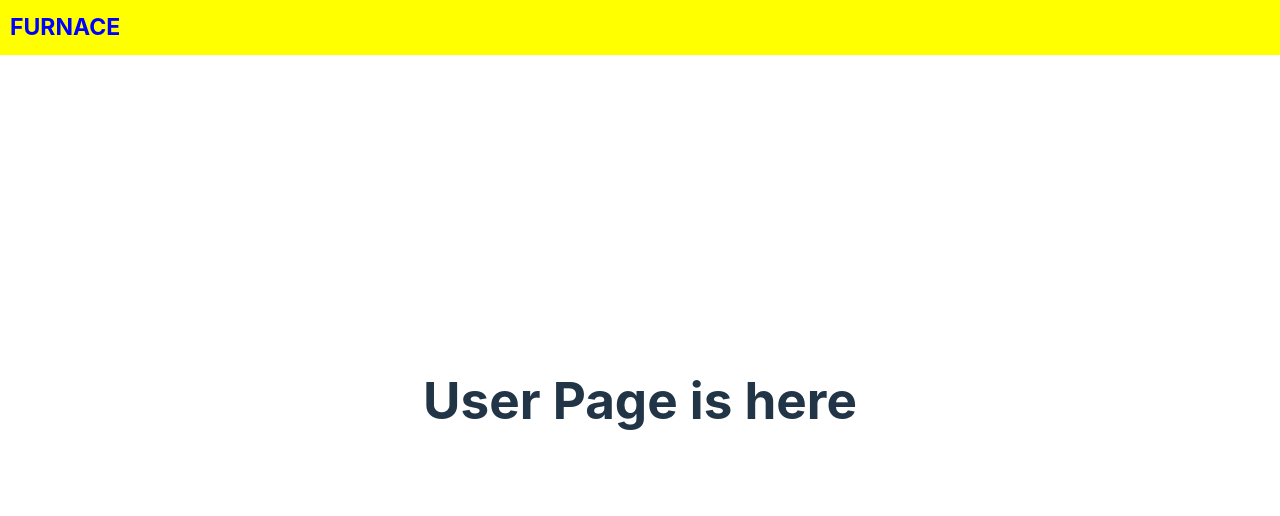
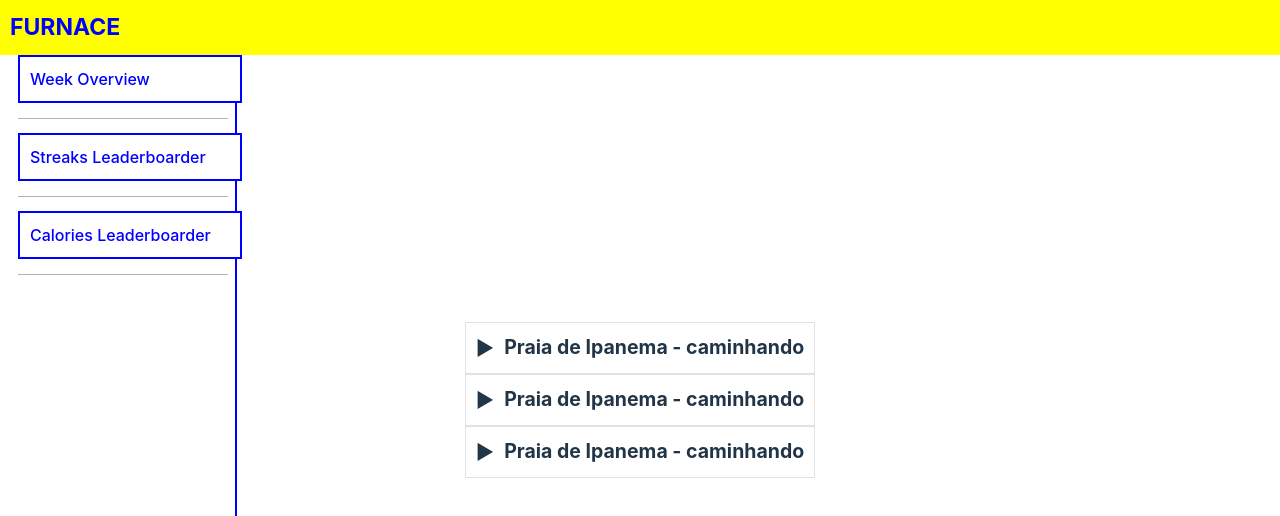
Before and after one commit to MatthewLacerda2/CalorieBurningApp, a React (Vite) app in the folder calorieburningapp.client/: page /User in a window 1280 px wide. Shown: the top 516 px of the page. Built offline with nearby package versions, Linux system fonts and the light colour scheme.

Commit message:
expandable

```diff
--- /dev/null
+++ b/calorieburningapp.client/src/Components/Expandable/Expandable.css
@@ -0,0 +1,29 @@
+.expandable-container {
+    border: 1px solid #e1e1e1;
+}
+
+.expandable-header {
+    display: flex;
+    align-items: center;
+    padding: 10px;
+    font-size: 13px;
+    cursor: pointer;
+}
+
+.expandable-header h2 {
+    margin: 0;
+    margin-left: 10px;
+}
+
+.arrow {
+    font-size: 20px;
+}
+
+.expandable-content {
+    border-top: 1px solid #bbb;
+}
+
+.expandable-content p {
+    color: #333;
+    font-size: 17px;
+}
--- /dev/null
+++ b/calorieburningapp.client/src/Components/Expandable/Expandable.tsx
@@ -0,0 +1,33 @@
+import React, { useState } from 'react';
+import './Expandable.css';
+
+interface ExpandableProps {
+  headline: string;
+  content: string[];
+}
+
+const Expandable: React.FC<ExpandableProps> = ({ headline, content }) => {
+  const [expanded, setExpanded] = useState(false);
+
+  const toggleExpanded = () => {
+    setExpanded(!expanded);
+  };
+
+  return (
+    <div className="expandable-container">
+      <div className="expandable-header" onClick={toggleExpanded}>
+        <div className="arrow">{expanded ? '▼' : '▶'}</div>
+        <h2>{headline}</h2>
+      </div>
+      {expanded && (
+        <div className="expandable-content">
+          {content.map((item, index) => (
+            <p key={index}>{item}</p>
+          ))}
+        </div>
+      )}
+    </div>
+  );
+};
+
+export default Expandable;
--- /dev/null
+++ b/calorieburningapp.client/src/Components/Expandable/index.js
@@ -0,0 +1 @@
+export { default } from './Expandable';
--- a/calorieburningapp.client/src/Components/MainPage/Login/Login.tsx
+++ b/calorieburningapp.client/src/Components/MainPage/Login/Login.tsx
@@ -16,9 +16,7 @@ const Login: React.FC<LoginProps> = ({ toggleForm }) => {
       <div className="login-form">
           <input className='input-text' style={{ width: '20em' }} type="email" placeholder="Email" />
           <input className='input-text' style={{ width: '20em' }} type="password" placeholder="Password" />
-          <br/>
           <button className="send-button" style={{ width: '285px', fontSize: '20px' }} onClick={handleLogin}>Login</button>
-          <p/>
           <button className="send-button" style={{ backgroundColor: 'blue' }} onClick={toggleForm}>Register</button>
       </div>
     </Card>
--- a/calorieburningapp.client/src/Components/MainPage/Register/Register.tsx
+++ b/calorieburningapp.client/src/Components/MainPage/Register/Register.tsx
@@ -12,12 +12,14 @@ const Register: React.FC<LoginProps> = ({ toggleForm }) => {
   };
 
   return (
-    <Card title="Login">
+    <Card title="Register">
       <div className="login-form">
-          <input className='input-text' type="email" placeholder="Email" />
+          <input className='input-text' style={{ width: '20em' }} type="email" placeholder="Email" />
           <input className='input-text' style={{ width: '20em' }} type="password" placeholder="Password" />
-          <button className="send-button" style={{ width: '285px', fontSize: '20px' }} onClick={handleLogin}>Login</button>
+          <p></p>
           <button className="send-button" style={{ backgroundColor: 'blue' }} onClick={toggleForm}>Register</button>
+          <p></p>
+          <button className="send-button" style={{ width: '85px', fontSize: '20px' }} onClick={handleLogin}>Login</button>
       </div>
     </Card>
   );
--- a/calorieburningapp.client/src/Data/User.ts
+++ b/calorieburningapp.client/src/Data/User.ts
@@ -1,11 +1,11 @@
 export interface User {
     fullName: string;
     birthday: Date;
+    createdDate: Date;
+    lastLogin: Date;
+    burnedCalories: number;
     userName: string;
     id: string;
     email: string;
     phoneNumber: string;
-    createdDate: Date;
-    lastLogin: Date;
-    burnedCalories: number;
 }
--- a/calorieburningapp.client/src/NotFoundPage.tsx
+++ b/calorieburningapp.client/src/NotFoundPage.tsx
@@ -3,7 +3,8 @@ import React from 'react';
 const NotFoundPage: React.FC = () => {
   return (
     <div>
-      <h1>NOT FOUND</h1>
+      <h1 style={{fontSize:'80px', marginBottom:'20px'}}>NOT FOUND</h1>
+      <p>This is not the content you've been looking for</p>
     </div>
   );
 }
--- a/calorieburningapp.client/src/Pages/User/UserPage/UserPage.tsx
+++ b/calorieburningapp.client/src/Pages/User/UserPage/UserPage.tsx
@@ -1,9 +1,23 @@
 import React from 'react';
+import SideBar from '../../../Components/SideBar/SideBar';
+import Expandable from '../../../Components/Expandable/Expandable';
 
 const UserPage: React.FC = () => {
+
+  const titulo: string = "Praia de Ipanema - caminhando";
+  const contento: string[] = [
+    "Duration: 70min",
+    "Calories: 150",
+    "Date: 26/3",
+    "Time: 9:00pm"
+  ];
+
   return (
     <div>
-      <h1>User Page is here</h1>
+      <SideBar></SideBar>
+      <Expandable headline={titulo} content={contento} />
+      <Expandable headline={titulo} content={contento} />
+      <Expandable headline={titulo} content={contento} />
     </div>
   );
 }
```
